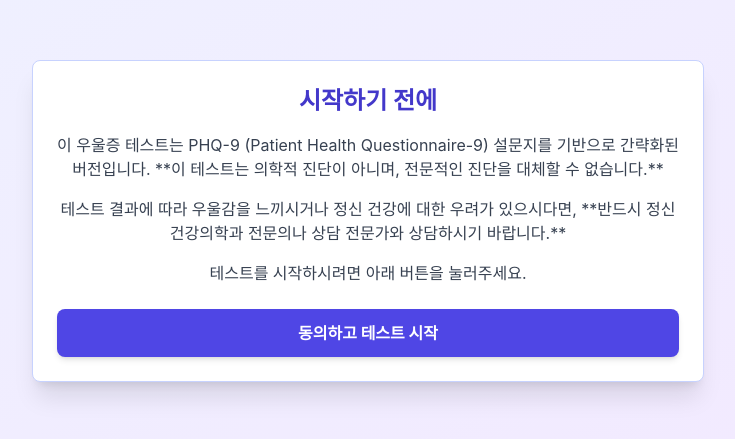
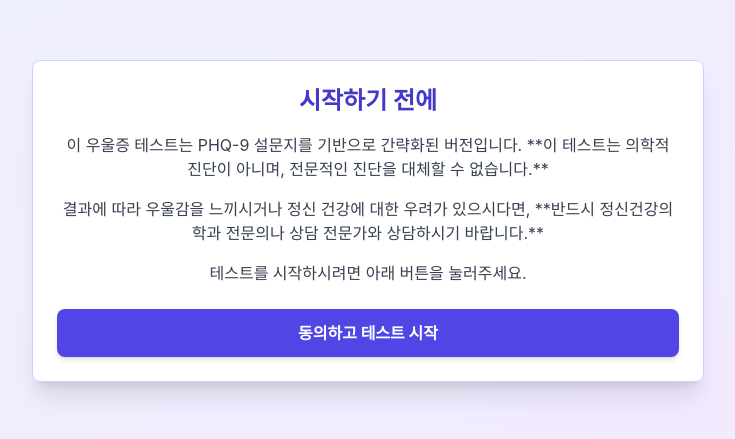
Before and after one commit to npi1234/my-depression-test-new, a React (Create React App) app: page / in a window 1280 px wide. Shown: the part 179-618 px from the top of the page, without its empty margins (272-1007 px from the left). Built offline with nearby package versions, Linux system fonts and the light colour scheme.

Commit message:
Update title and add community link

```diff
--- a/src/App.js
+++ b/src/App.js
@@ -109,12 +109,18 @@ const Disclaimer = ({ onAccept }) => (
     <div className="bg-white p-6 rounded-lg shadow-xl max-w-2xl w-full text-center border border-indigo-200">
         <h2 className="text-2xl font-bold mb-4 text-indigo-700">시작하기 전에</h2>
         <p className="mb-4 text-gray-700">
-            이 우울증 테스트는 PHQ-9 (Patient Health Questionnaire-9) 설문지를 기반으로 간략화된 버전입니다.
-            **이 테스트는 의학적 진단이 아니며, 전문적인 진단을 대체할 수 없습니다.**
+            이 우울증 테스트는 PHQ-9 설문지를 기반으로
+            간략화된 버전입니다.
+
+            **이 테스트는 의학적 진단이 아니며,
+            전문적인 진단을 대체할 수 없습니다.**
         </p>
         <p className="mb-4 text-gray-700">
-            테스트 결과에 따라 우울감을 느끼시거나 정신 건강에 대한 우려가 있으시다면,
-            **반드시 정신건강의학과 전문의나 상담 전문가와 상담하시기 바랍니다.**
+            결과에 따라 우울감을 느끼시거나
+            정신 건강에 대한 우려가 있으시다면,
+
+            **반드시 정신건강의학과 전문의나
+            상담 전문가와 상담하시기 바랍니다.**
         </p>
         <p className="mb-6 text-gray-700">
             테스트를 시작하시려면 아래 버튼을 눌러주세요.
```
